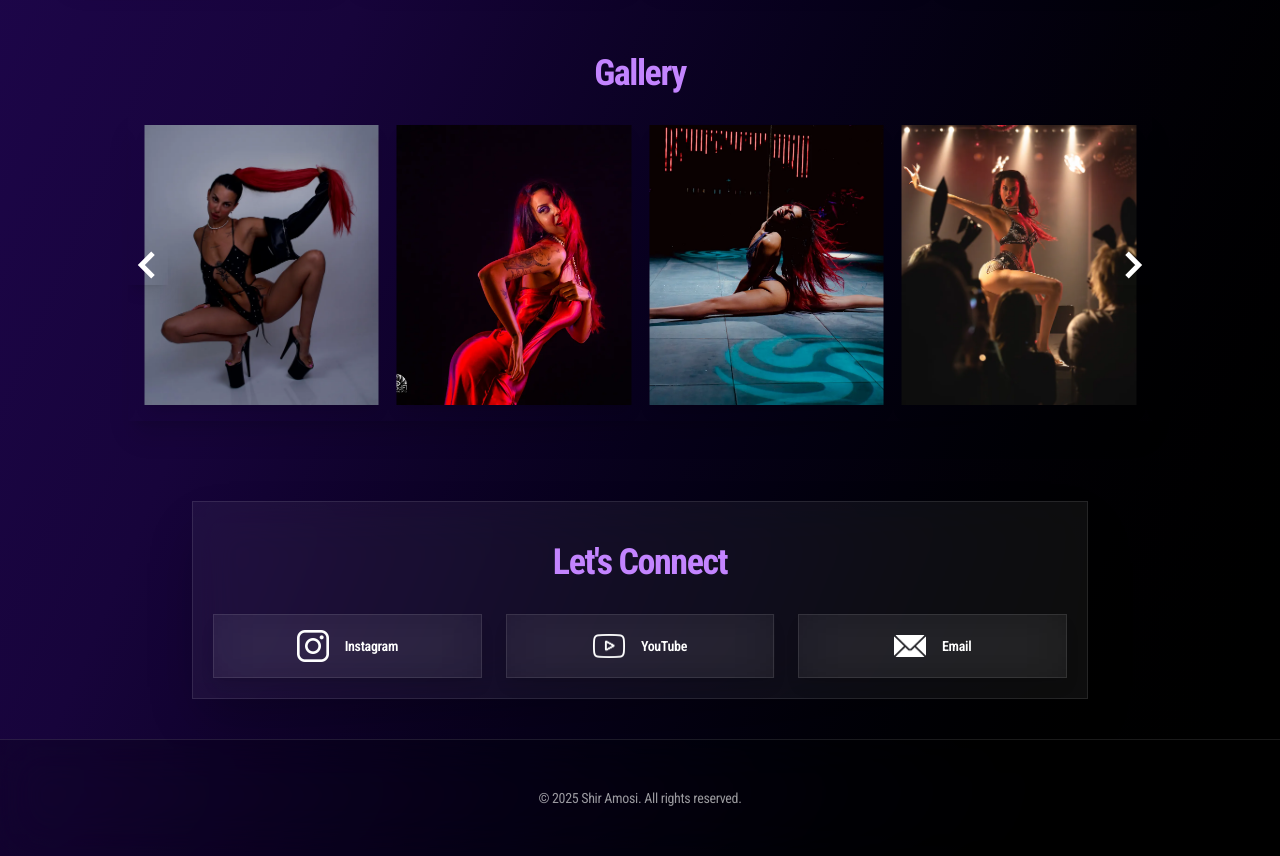
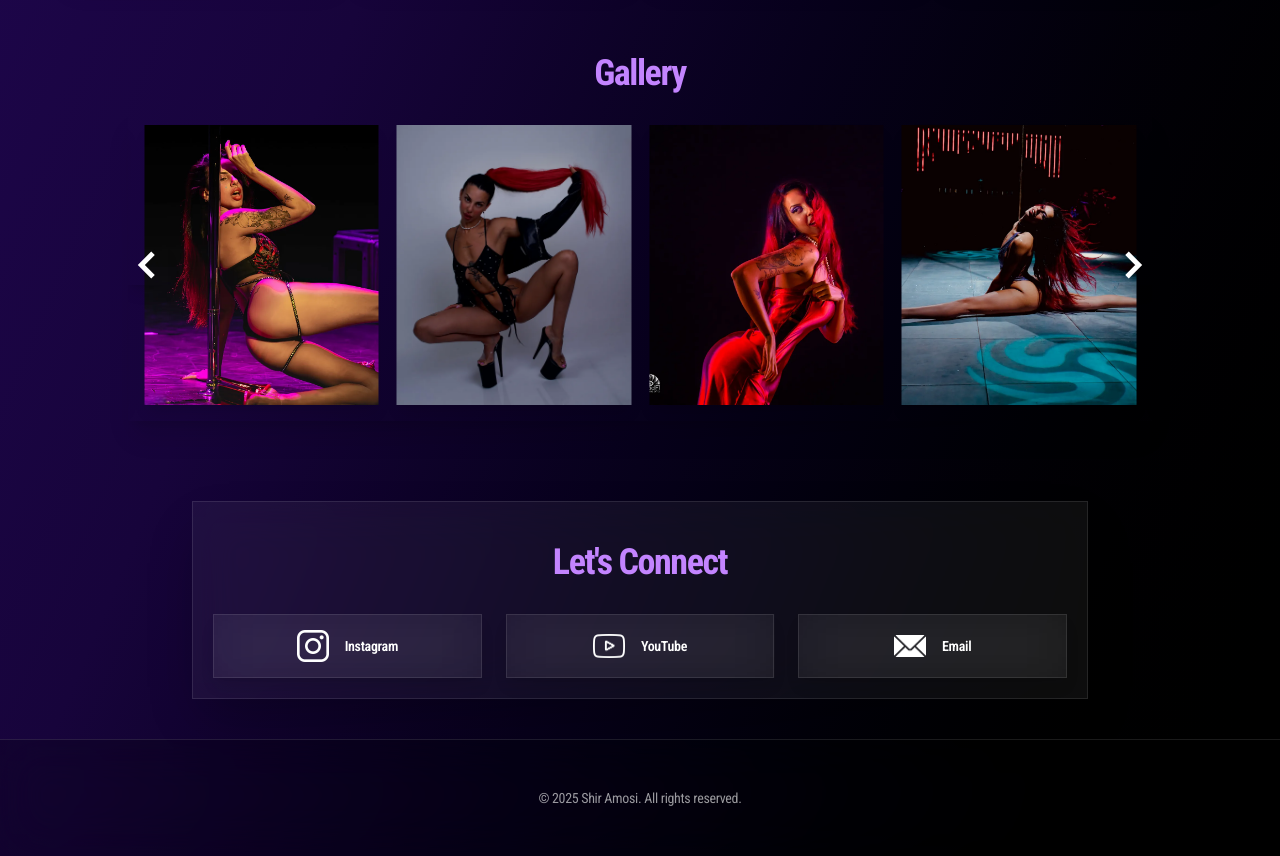
Before and after one commit to Ofir40050/shir-amosi-website, a Next.js app: page / in a window 1280 px wide. Shown: the part 2260-3116 px from the top of the page. Built offline with nearby package versions, Linux system fonts and the light colour scheme.

Commit message:
“ofir”

```diff
--- a/src/app/page.js
+++ b/src/app/page.js
@@ -15,6 +15,7 @@ import { Autoplay, Navigation } from 'swiper/modules';
 // גלריית תמונות
 const galleryImages = [
   "/Gallery/12.webp",
+  "/Gallery/11.webp",
   "/Gallery/13.webp",
   "/Gallery/14.webp",
   "/Gallery/15.webp",
```
